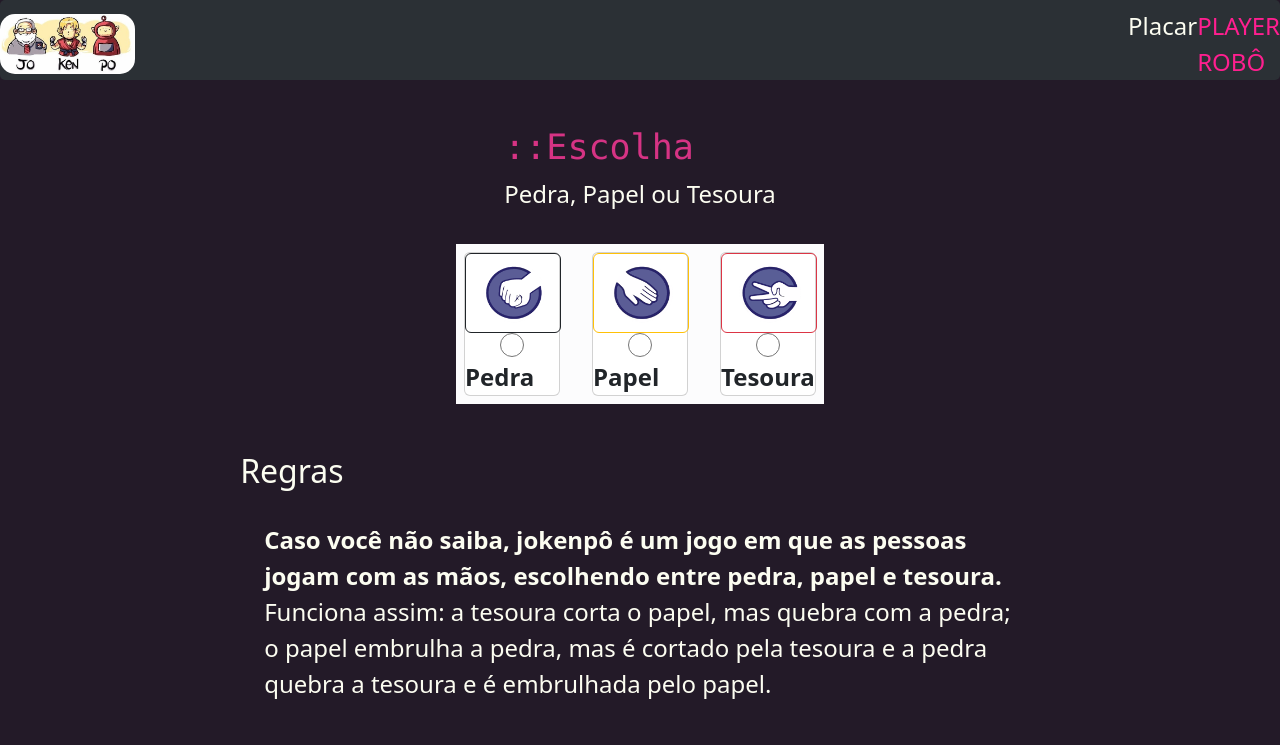
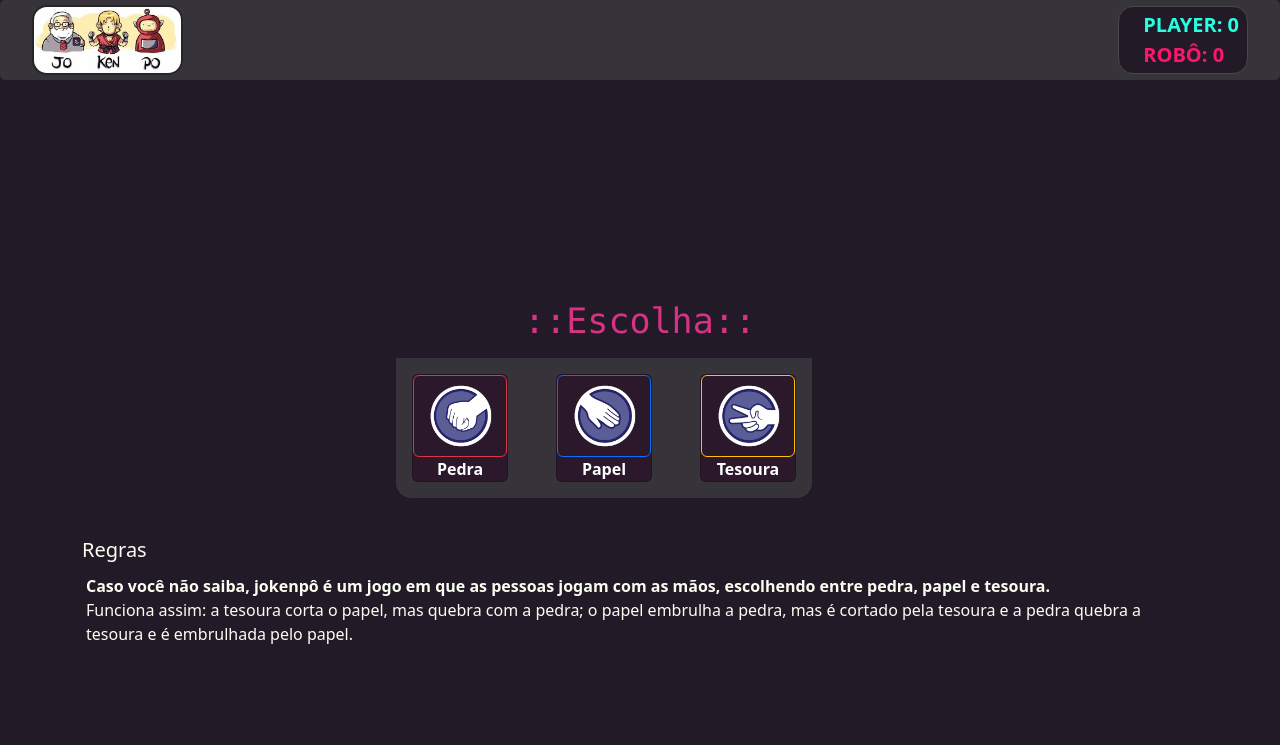
Before and after one commit to raikovisk/Projeto-Jokenpo, a website: page index.html in a window 1280 px wide. Drawn offline with nearby package versions, Linux system fonts and the light colour scheme.

Commit message:
new Layout and toast broken

```diff
--- a/css/styles.css
+++ b/css/styles.css
@@ -1,36 +1,65 @@
 :root {
-    --color-primary: rgb(247, 80, 219);
-    --color-secondary: hsl(160, 98%, 62%);
-    --background: hsl(279, 22%, 13%);
     --text: rgb(252, 253, 241);
+    --background: rgb(35, 26, 40);
+    --navbar-color:#36333a;
+    -webkit-font-smoothing: antialiased;
+    background-color: rgb(35, 26, 40);
+    color: white;
+    box-sizing: border-box;
+    margin:  0;
+    padding: 0;
 }
 
-::Escolha {
-    background-color: var(--color-primary);
-    color: var(--background);
-    -webkit-text-fill-color: var(--background);
+/* ------------NAVBAR----------- */
+
+.navbar{
+    height: 5rem;
+    border-radius: 5px;
+    background-color: var(--navbar-color);
+    padding: 0.2rem 2rem;
+    /* z-index: 2; */
 }
 
-* {
-    box-sizing: border-box;
+.imgbar{
+    height: 95%;
+    border-radius: 15px;
+    border: 2px solid #252525;
 }
+
+.divPlacar{
+    display: flex;
+    align-items: center;
+    background-color: var(--background);
+    border-radius: 15px;
+    padding: 0.2rem 0.5rem;
+    border: 1px solid rgb(73, 72, 72);
+    text-align: left;
+}
+
+li{
+    margin-left: 1rem;
+    font-weight: 700;
+}
+.liPlayer{
+    color: #26ffe2;
+}
+.liRobo{
+    color: #fd166e;
+}
+
+/* ------------CORPO----------- */
 
 body {
     margin-top: 5rem;
     place-content: center;
-    gap: 4vh;
-    min-height: 100vh;
-    width: min(60ch, 100vw - 2rem);
-    margin-right: auto;
-    margin-left: auto;
-    font-size: 1.5rem;
+    height: 100vh;
     line-height: 1.5;
     background-color: var(--background);
     color: var(--text);
 }
 
 h1 {
-    color: var(--color-primary);
+    color: #fd166e(--color-primary);
 }
 
 ul {
@@ -49,31 +78,42 @@ ul {
     display: flex;
     flex-direction: column;
     align-items: center;
+    justify-content: center;
+    text-align: left;
 }
 
 .divGame {
+    display: flex;
+    flex-direction: column;
     margin-bottom: 2rem;
+}
+
+.cardBox {
+    display: flex;
+    background-color: var(--navbar-color);
+    margin: 0.5rem;
+    margin-right: 5rem;
+    border-radius: 15px;
 }
 
 .card {
     max-width: 6rem;
-}
-
-.cardBox {
-    display: flex;
-    flex-direction: row;
-    margin: 1rem;
+    background-color: #2b182b;
+    text-align: center;
+    color: white;
 }
 
 .card-body {
     margin: 0.5rem;
+    padding: 0.5rem;
     align-items: center;
     justify-content: center;
 }
 
-.button {
+button {
     height: 5rem;
     width: 6rem;
+    border: 1px solid #444444;
 }
 
 #divResult {
@@ -84,35 +124,15 @@ ul {
     /* border: 1px solid silver; */
     width: 100%;
 }
+/* -------------- TOAST ---------------- */
+.toast-container{
+    z-index: 2;
+}
 
 .toast-header img {
     height: 2rem;
 }
 
 .toast-body {
-    color: #000000;
+    color: #726f6f;
 }
-
-/* ------------NAVBAR----------- */
-
-.navbar{
-    height: 5rem;
-    border-radius: 5px;
-    background-color: #2f2e31;
-}
-
-.imgbar{
-    height: 95%;
-    border-radius: 15px;
-}
-
-.divPlacar{
-    display: flex;
-}
-
-.liPlayer{
-    color: #ff1f8f;
-}
-.liRobo{
-    color: #ff1f8f;
-}
--- a/index.html
+++ b/index.html
@@ -5,57 +5,51 @@
   <meta charset="UTF-8" />
   <meta http-equiv="X-UA-Compatible" content="IE=edge" />
   <meta name="viewport" content="width=device-width, initial-scale=1.0" />
-  <link href="https://cdn.jsdelivr.net/npm/bootstrap@5.3.0-alpha1/dist/css/bootstrap.min.css" rel="stylesheet"
-    integrity="sha384-GLhlTQ8iRABdZLl6O3oVMWSktQOp6b7In1Zl3/Jr59b6EGGoI1aFkw7cmDA6j6gD" crossorigin="anonymous" />
+  <link href="https://cdn.jsdelivr.net/npm/bootstrap@5.3.0-alpha1/dist/css/bootstrap.min.css" rel="stylesheet" integrity="sha384-GLhlTQ8iRABdZLl6O3oVMWSktQOp6b7In1Zl3/Jr59b6EGGoI1aFkw7cmDA6j6gD" crossorigin="anonymous">
   <link rel="stylesheet" href="./css/styles.css" />
   <title>Projeto Jokenpô</title>
 </head>
 
 <body>
-  <!-- NAVBAR -->
-  <nav class="navbar fixed-top bg-body-tertiary" data-bs-theme="dark">
+  <!---------- NAVBAR ---------->
+  <nav class="navbar fixed-top" data-bs-theme="dark">
     <img class="imgbar" src="./imgs/d4193794bdf803f776d42d4023a7cf44.jpg" alt="" srcset="">
     <div class="navBody">
-      <div class="divPlacar">
-        <p>Placar</p>
+      <div id="divPlacar" class="divPlacar">
         <ul>
-          <li class="liPlayer">PLAYER</li>
-          <li class="liRobo">ROBÔ</li>
+          <li id="player" class="liPlayer fs-5">PLAYER: 0</li>
+          <li id="robo" class="liRobo fs-5">ROBÔ: 0</li>
         </ul>
       </div>
     </div>
   </nav>
 
-  <!-- PAPEL DE PAREDE -->
-  <!-- <img class="cover img-fluid" src="./imgs/d4193794bdf803f776d42d4023a7cf44.jpg" alt="hands jokenpo" /> -->
-
-  <!-- CORPO -->
+  <!---------- CORPO -------------->
   <div class="container">
     <div>
-      <h1><code>::Escolha</code></h1>
-      <p>Pedra, Papel ou Tesoura</p>
+      <h1><code>::Escolha::</code></h1>
     </div>
     <div id="game" class="divGame">
       <div id="formGame" class="cardBox gap-3 list-group-item list-group-item-light">
         <div class="card-body">
           <div class="card">
-            <input id="btnStone" class="button btn btn-outline-dark" src="./imgs/pedra.png" alt="punhofechado"
+            <input id="btnStone" class="button btn btn-outline-danger" src="./imgs/pedra.png" alt="punhofechado"
               type="image" />
-            <input type="radio" class="form-check" name="rad" id="radStone" /><strong>Pedra</strong>
+            <strong>Pedra</strong>
           </div>
         </div>
         <div class="card-body">
           <div class="card">
-            <input id="btnPapper" class="button btn btn-outline-warning" src="./imgs/papel.png" alt="mão aberta"
+            <input id="btnPapper" class="button btn btn-outline-primary" src="./imgs/papel.png" alt="mão aberta"
               type="image" />
-            <input type="radio" class="form-check" name="rad" id="radPapper" /><strong>Papel</strong>
+            <strong>Papel</strong>
           </div>
         </div>
         <div class="card-body">
           <div class="card">
-            <input id="btnSciss" class="button btn btn-outline-danger" src="./imgs/tesoura.png"
+            <input id="btnSciss" class="button btn btn-outline-warning" src="./imgs/tesoura.png"
               alt="dedos abertos em tesoura" type="image" />
-            <input type="radio" class="form-check" name="rad" id="radSciss" /><strong>Tesoura</strong>
+            <strong>Tesoura</strong>
           </div>
         </div>
       </div>
@@ -63,8 +57,7 @@
       <div class="panelResult">
         <div id="divResult"></div>
       </div>
-    </div>
-
+      <!---------- TOAST ---------->
       <div class="toast-container position-fixed bottom-0 end-0 p-3">
         <div id="liveToast" class="toast" role="alert" aria-live="assertive" aria-atomic="true">
           <div class="toast-header">
@@ -72,19 +65,21 @@
             <strong class="me-auto">Jokenpô</strong>
             <button type="button" class="btn-close" data-bs-dismiss="toast" aria-label="Close"></button>
           </div>
-        <div id="toasstMsg" class="toast-body">
+          <div id="toastMsg" class="toast-body">
 
           </div>
         </div>
       </div>
+    </div>
+
     <!-- RODAPÉ -->
     <div class="divFooter">
       <div id="about">
-        <h2>Regras</h2>
-        <p class="p-4">
+        <h2 class="fs-5">Regras</h2>
+        <p class="p-1 fs-6">
           <strong>Caso você não saiba, jokenpô é um jogo em que as pessoas jogam
             com as mãos, escolhendo entre pedra, papel e tesoura.
-          </strong>
+          <br></strong>
           Funciona assim: a tesoura corta o papel, mas quebra com a pedra; o
           papel embrulha a pedra, mas é cortado pela tesoura e a pedra quebra
           a tesoura e é embrulhada pelo papel.
@@ -96,5 +91,4 @@
 <script src="https://code.jquery.com/jquery-3.6.3.slim.js"
   integrity="sha256-DKU1CmJ8kBuEwumaLuh9Tl/6ZB6jzGOBV/5YpNE2BWc=" crossorigin="anonymous"></script>
 <script src="./js/script.js"></script>
-
 </html>
--- a/js/script.js
+++ b/js/script.js
@@ -103,10 +103,6 @@ function gaming(player, robo){
     }
 
     round++;
-    console.log("player: "+ player);
-    console.log("robo: "+ robo);
-    console.log(msg);
-
     render(robo, msg);
 }
 
@@ -148,29 +144,29 @@ function render(robo, msg){
 
     $("#divResult").html(`
 
-        <span><strong>${msg}</strong></span>
-        <span><strong>Robô</strong></span>
+        <span class = "fs-4"><strong>${msg}</strong></span>
         <div class="card-body">
+        <span><strong>Robô Jogou </strong></span>
             ${img}
         </div>
         <ul>
             <li>
-                <span><strong>Player: </strong> ${playerScore}</span>
+                <span class="fs-5"><strong>Player: </strong> ${playerScore}</span>
             </li>
             <li>
-                <span><strong>Robô: </strong> ${roboScore}</span>
+                <span class="fs-5"><strong>Robô: </strong> ${roboScore}</span>
             </li>
             <li>
-                <span><strong>Rodada(s): </strong> ${round}</span>
+                <span class="fs-5"><strong>Rodada(s): </strong> ${round}</span>
             </li>
         </ul>
     `);
 
-    $("#navPlacar").html(
+    $("#divPlacar").html(
         `
-        <ul class="navPlacar">
-            <li class="liPlayer">Player: ${playerScore}</li>
-            <li class="liRobo">Robô: ${roboScore}</li>
+        <ul>
+          <li id="player" class="liPlayer fs-5">PLAYER: ${playerScore}</li>
+          <li id="robo" class="liRobo fs-5">ROBÔ: ${roboScore}</li>
         </ul>
         `
     )
@@ -178,12 +174,12 @@ function render(robo, msg){
     toast(msg);
 
 }
-
+// -------------------TOAST-----------------------
 function toast(msg){
     const toastLiveExample = document.getElementById('liveToast');
     const toast = new bootstrap.Toast(toastLiveExample);
 
-    $("#toasstMsg").html(
+    $("#toastMsg").html(
         `
         <span>${msg}</span>
         `
```
Lines whose indentation alone changed are shown as unchanged.
